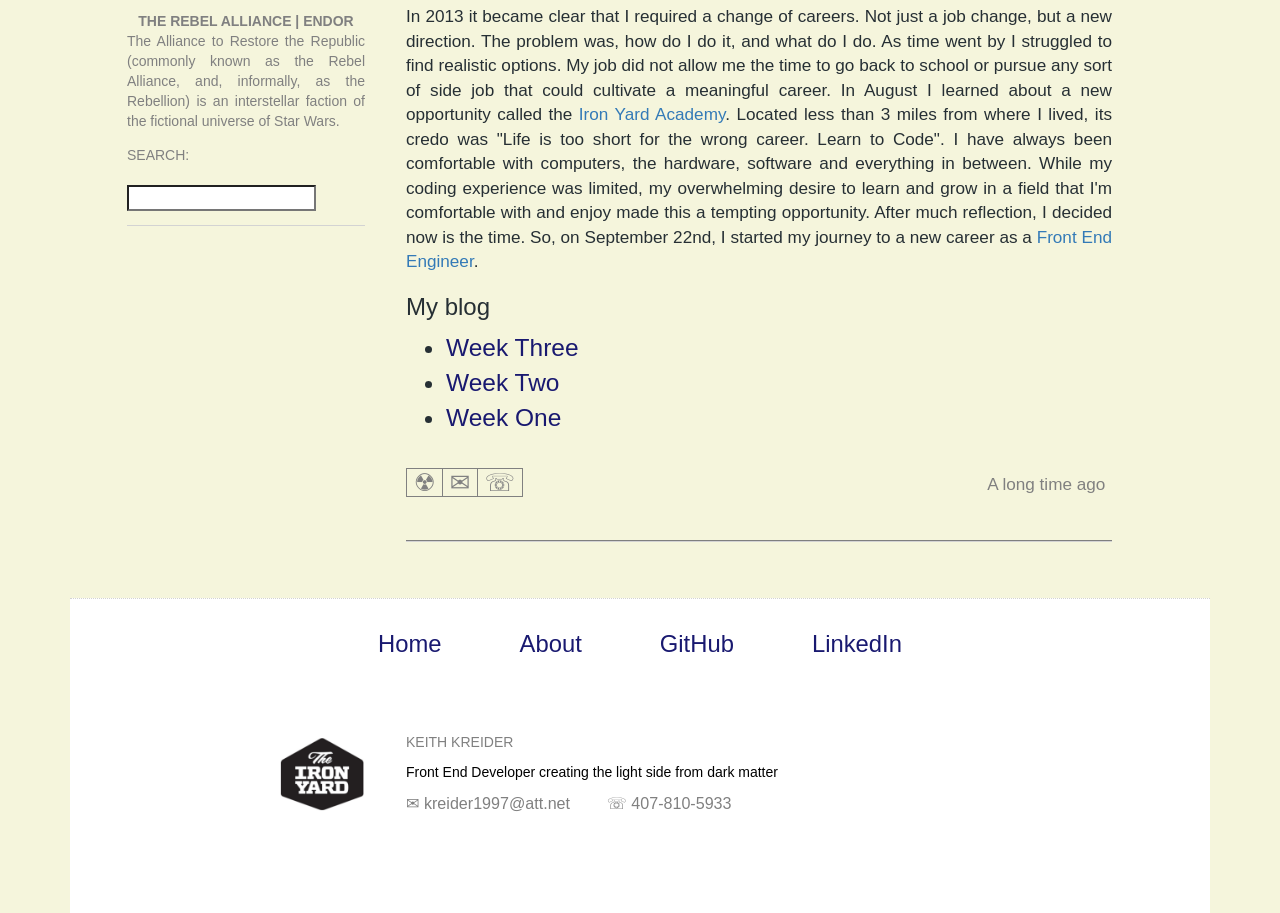
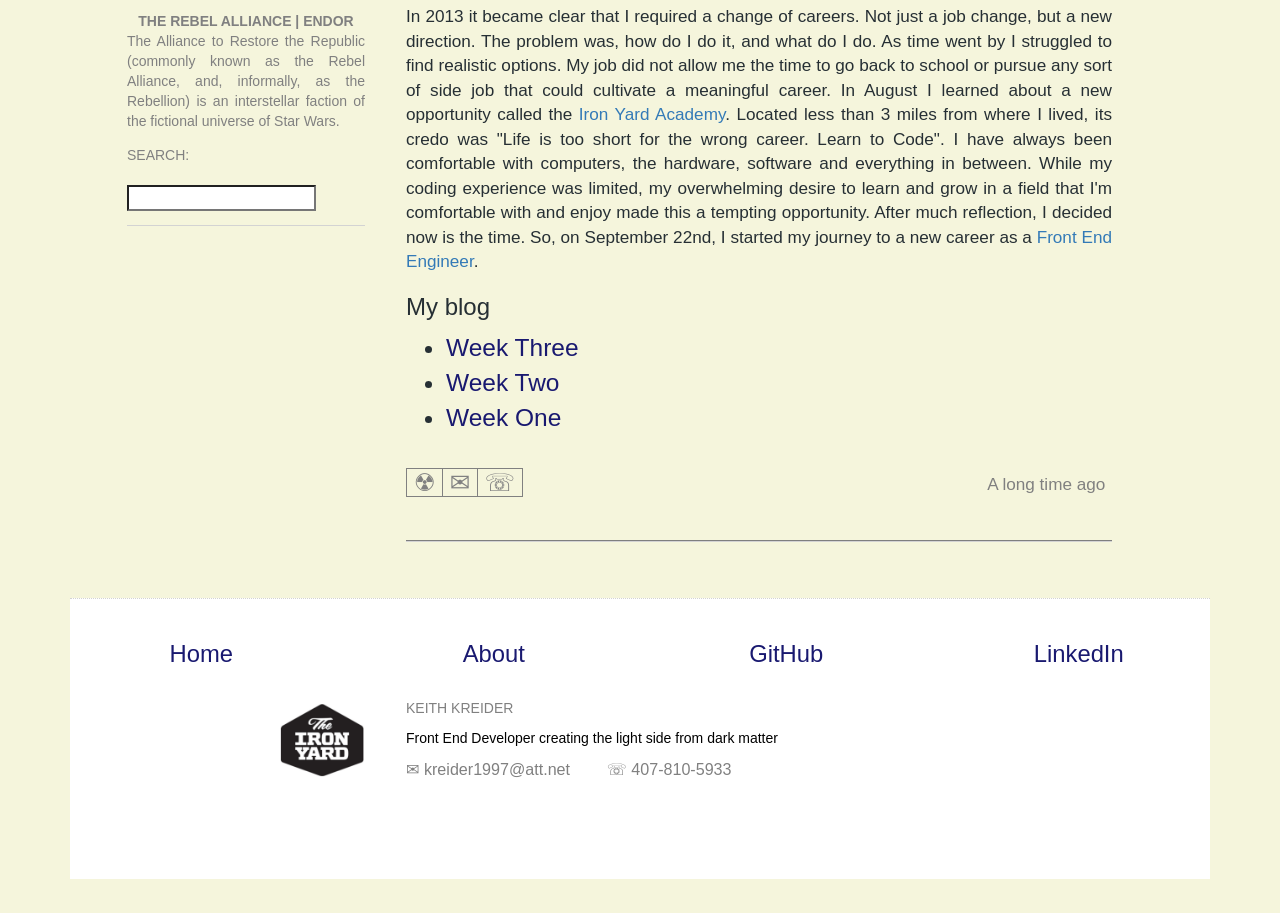
Before and after one commit to kreider1997/kreider1997.github.io, a Jekyll site: the page built from index.html, in a window 1280 px wide. Shown: the part 381-1294 px from the top of the page. Built offline with Jekyll 4.4.1, drawn with Linux system fonts in a browser that asks for light colours; nearby versions of some CDN libraries; some web fonts are replaced; library files that are not in the unit come from our copies; after the commit the page ends 1260 px from its top, so only the background shows below that.

```diff
--- a/_layouts/default.html
+++ b/_layouts/default.html
@@ -11,11 +11,11 @@
     <meta name="viewport" content="width=device-width, initial-scale=1">
     <title>A New Hope</title>
     <link href='http://fonts.googleapis.com/css?family=News+Cycle' rel='stylesheet' type='text/css'>
-    <link rel="stylesheet" href='/css/normalize.css' type='text/css'>
+    <!--<link rel="stylesheet" href='/css/normalize.css' type='text/css'>-->
     <link rel="stylesheet" href="/css/main.css">
     <link rel="stylesheet" href="/bower_components/bootstrap/dist/css/bootstrap.min.css">
     <link rel="stylesheet" type="text/css" href="/css/styles.css">
-<script src="/js/vendor/modernizr-2.6.2.min.js"></script>
+    <script src="/js/vendor/modernizr-2.6.2.min.js"></script>
   </head>
   <body id="big">
     <!--[if lt IE 7]>
@@ -24,10 +24,10 @@
     <div class="container">
       <header>
         <div id="ham" class="hidden-lg hidden-md">
-            <a href="#linkMenu">&#9776</a>
+            <a>&#9776</a>
         </div>
       <nav><a href="http://theironyard.com"><img id="rebel" src="/img/REBEL_LEGION.jpg"></a></nav>
-    </header>
+     </header>
     <aside>
       <nav id="star"><a href="http://www.starwars.com/databank/rebel-alliance">the rebel alliance | endor</a></nav>
       <p id="base"> The Alliance to Restore the Republic (commonly known as the Rebel Alliance, and, informally, as the Rebellion) is an interstellar faction of the fictional universe of Star Wars.</p>
@@ -50,13 +50,15 @@
       </article>
     </section>
   <footer>
-    <div id="linkMenu">
-      <ul>
-        <li> <a href="/index.html">Home</a> </li>
-        <li> <a href="#footLink">About</a> </li>
-        <li> <a href="https://github.com/kreider1997">GitHub</a> </li>
-        <li> <a href="#">LinkedIn</a></li>
-      </ul>
+    <div class="row">
+      <div class="linkMenu">
+        <ul>
+          <li class="col-xs-12 col-sm-3"> <a href="/index.html">Home</a> </li>
+          <li class="col-xs-12 col-sm-3"> <a href="#footLink">About</a> </li>
+          <li class="col-xs-12 col-sm-3"> <a href="https://github.com/kreider1997">GitHub</a> </li>
+          <li class="col-xs-12 col-sm-3"> <a href="#">LinkedIn</a></li>
+        </ul>
+      </div>
     </div>
     <nav>
       <a href="http://theironyard.com"><img src="/img/IronYard.png"></a>
@@ -69,12 +71,13 @@
     </nav>
   </footer>
 </div> <!--end container-->
-  <script src="//ajax.googleapis.com/ajax/libs/jquery/1.10.2/jquery.min.js"></script>
+  <!--<script src="//ajax.googleapis.com/ajax/libs/jquery/1.10.2/jquery.min.js"></script>
   <script>window.jQuery || document.write('<script src="/js/vendor/jquery-1.10.2.min.js"><\/script>')</script>
   <script src="/js/plugins.js"></script>
-  <script src="/js/main.js"></script>
-  <script src="/bower_components/jquery/jquery.js"><</script>
+  <script src="/js/main.js"></script>-->
+  <script src="/bower_components/jquery/dist/jquery.min.js"><</script>
   <script src="/bower_components/bootstrap/dist/js/bootstrap.min.js"></script>
+  <script src="/js/scripts.js"></script>
 
   <!-- Google Analytics: change UA-XXXXX-X to be your site's ID. -->
   <script>
--- a/css/styles.css
+++ b/css/styles.css
@@ -123,33 +123,33 @@ footer {
   padding: 2em 0 7em 0em;
   max-width: none;
 }
-#linkMenu {
+.linkMenu {
   font-size: 170%;
   color: midnightblue;
   margin: 0em auto 3em auto;
   padding-left: 0;
 }
-#linkMenu ul {
+.linkMenu ul {
   list-style: none;
   text-align: center;
   padding: 0;
 }
-#linkMenu li {
+.linkMenu li {
   display: inline;
   text-align: center;
-  padding-right: 3em;
+  /*padding-right: 3em;
 }
-#linkMenu li:last-child {
-  padding-right: 0;
+.linkMenu li:last-child {
+  padding-right: 0;*/
 }
-#linkMenu li a {
+.linkMenu li a {
   text-decoration: none;
   color: midnightblue;
   transition-property: text-shadow;
   transition-duration: .5s;
   transition-timing-function: ease-out;
 }
-#linkMenu li a:hover {
+.linkMenu li a:hover {
   text-shadow: black 0pt 0pt .5pt;
   transition-property: text-shadow;
   transition-duration: .5s;
@@ -193,6 +193,9 @@ footer p {
   color: grey;
 }
 @media screen and (max-width: 1024px) {
+  section {
+    max-width: 40em;
+  }
   header {
     background-image: url("/img/1351680333_star1.jpg");
     height: 27em;
@@ -240,7 +243,7 @@ footer p {
   section {
     margin-left: auto;
     margin-right: auto;
-    max-width: 40em;
+    /*max-width: 40em;*/
     width: 90%;
   }
   article {
@@ -267,7 +270,7 @@ footer p {
     padding-bottom: 3em;
     text-align: center;
   }
-  #linkMenu {
+  .linkMenu {
     padding-top: 0;
     margin-bottom: 2em;
   }
@@ -291,7 +294,7 @@ footer p {
     margin: 0;
     padding-bottom: 8em;
   }
-  #linkMenu li {
+  .linkMenu li {
     display: block;
     padding-right: 0em;
     border-style: ridge;
@@ -300,7 +303,7 @@ footer p {
     padding-top: .1pt;
     background-color: gainsboro;
   }
-  #linkMenu li a {
+  .linkMenu li a {
     padding-right: 5em;
     padding-left: 5em;
   }
@@ -316,7 +319,7 @@ footer p {
     margin-top: -2em;
   }
 }
-@media (max-width: 487px) {
+@media (max-width: 575px) {
   header {
     height: 19em;
   }
@@ -363,7 +366,7 @@ footer p {
   section h1 {
     font-size: 90%;
   }
-  #linkMenu li a {
+  .linkMenu li a {
     padding-right: 4em;
     padding-left: 4em;
   }
--- /dev/null
+++ b/js/scripts.js
@@ -0,0 +1,9 @@
+$( document ).ready(function() {
+
+  var alian = $(".linkMenu").clone().prependTo("body");
+  $(alian).hide();
+  $("#ham").click(function(){
+    $(alian).slideToggle("slow", function(){
+    });
+  });
+});
```
